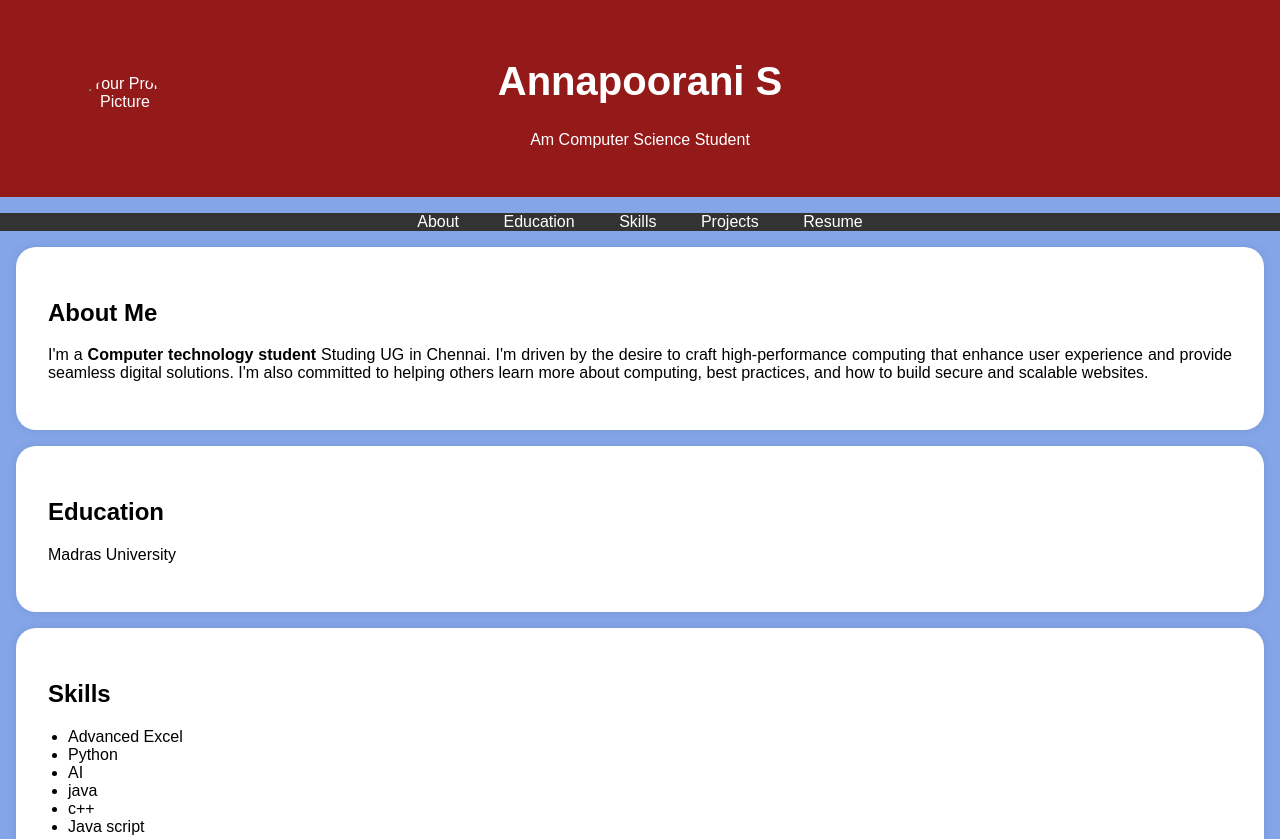
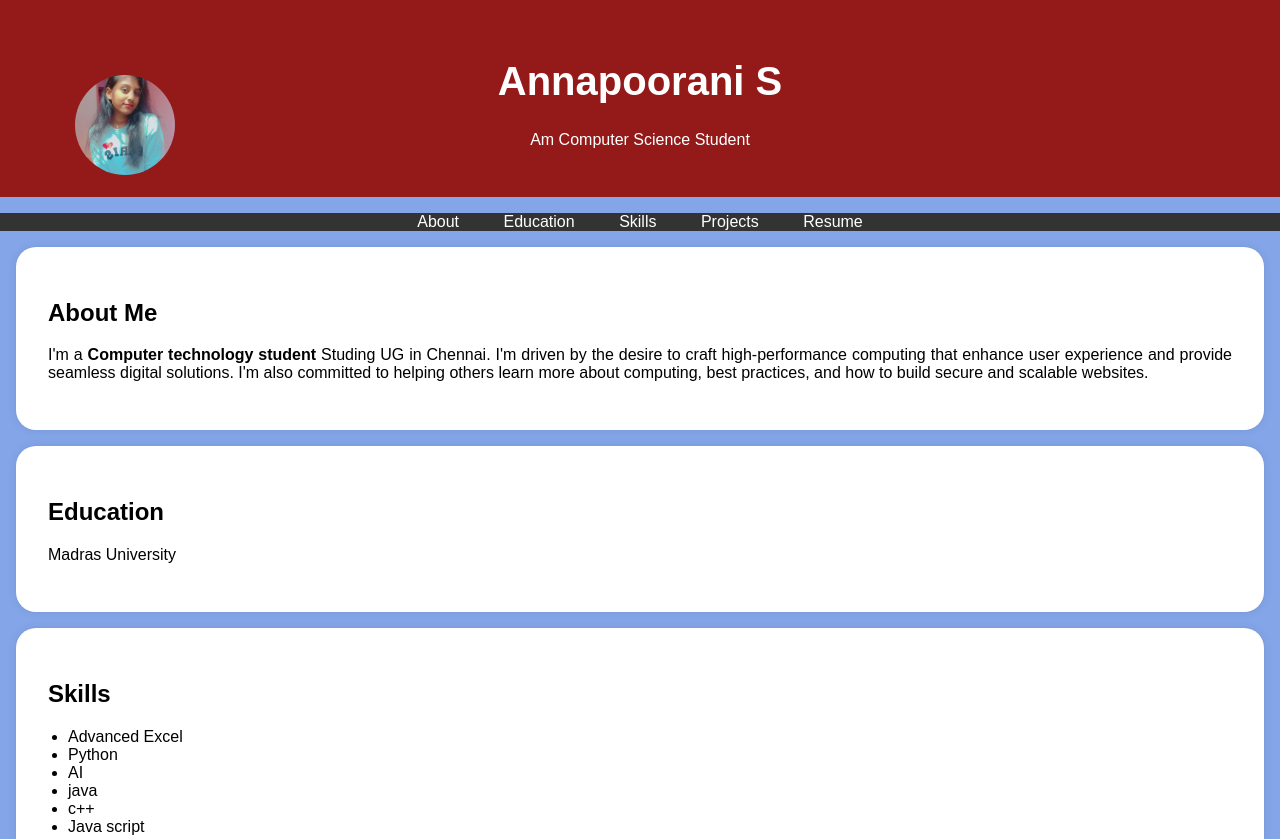
Before and after one commit to Poorni62/Digital-Portfolio-, a plain HTML site: page index.html in a window 1280 px wide. Shown: the top 839 px of the page. Drawn offline with Linux system fonts and the light colour scheme.

Commit message:
Update index.html

```diff
--- a/index.html
+++ b/index.html
@@ -95,7 +95,7 @@
     <header>
         <div class="header-content">
             <!-- Add your profile picture here -->
-            <img src="Pic.pdf" alt="Your Profile Picture" class="profile-picture">
+            <img src="img.jpg" alt="Your Profile Picture" class="profile-picture">
             <h1>Annapoorani S</h1>
             <p>Am Computer Science Student</p>
         </div>
```
